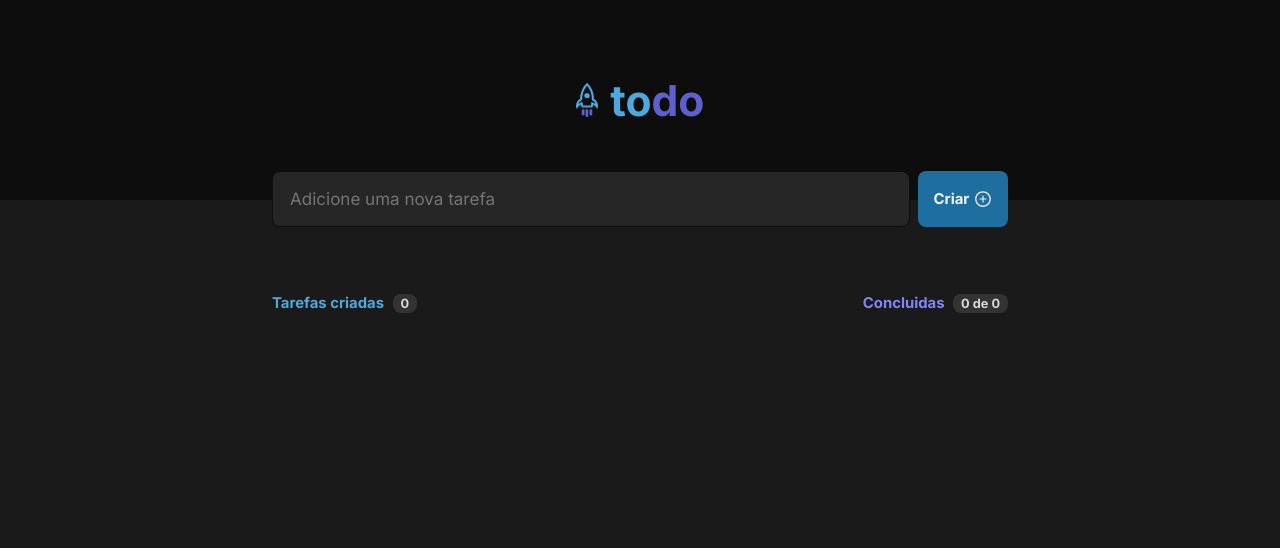
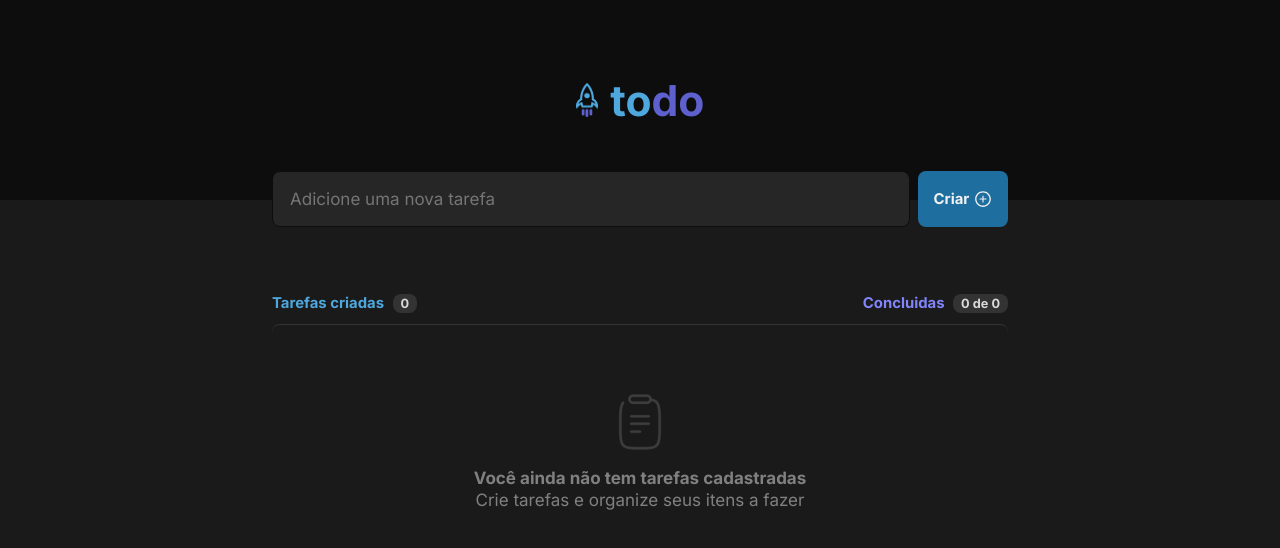
Before and after one commit to EduardoNGomes/To-Do-List, a React (Vite) app: page / in a window 1280 px wide. Shown: the top 548 px of the page. Built offline with nearby package versions, Linux system fonts and the light colour scheme.

Commit message:
Create component EmptyScreen

```diff
--- /dev/null
+++ b/src/components/EmptyScreen/EmptyScreen.module.css
@@ -0,0 +1,28 @@
+.emptyScreen {
+  width: 100%;
+  padding-top: 6.4rem;
+
+  border-top: 1px solid var(--gray-400);
+  border-radius: 8px;
+
+  display: flex;
+  flex-direction: column;
+  justify-content: center;
+  align-items: center;
+}
+
+.emptyScreen img {
+  width: 56px;
+  margin-bottom: 1.6rem;
+}
+
+.emptyScreen p {
+  color: var(--gray-300);
+  font-size: 1.6rem;
+  line-height: 22px;
+  font-weight: 700;
+}
+
+.emptyScreen p:last-child {
+  font-weight: 400;
+}
--- /dev/null
+++ b/src/components/EmptyScreen/EmptyScreen.tsx
@@ -0,0 +1,12 @@
+import style from './EmptyScreen.module.css'
+import empty from '../../assets/empty.png'
+
+export const  EmptyScreen = () => {
+  return (
+    <div className={style.emptyScreen}>
+      <img src={empty} alt="empty image" />
+      <p>Você ainda não tem tarefas cadastradas</p>
+      <p>Crie tarefas e organize seus itens a fazer</p>
+    </div>
+  )
+}
--- a/src/components/Main/Main.tsx
+++ b/src/components/Main/Main.tsx
@@ -5,6 +5,7 @@ import { TaskBox } from '../TaskBox/TaskBox'
 
 import { useEffect, useState } from 'react'
 import {v4 as uuidv4} from 'uuid';
+import { EmptyScreen } from '../EmptyScreen/EmptyScreen';
 
 
 interface TaskProps{
@@ -23,7 +24,7 @@ export const Main = () => {
       return []
     }
   })
-  const [taskDone, setTaskDone] = useState(0)
+  const [allTaskDone, setAllTaskDone] = useState(0)
 
 
   const createNewTask = (value:string) => {
@@ -53,8 +54,8 @@ export const Main = () => {
   }
 
   useEffect(()=>{
-    const task = allTask.filter(task => task.done ===true)
-    setTaskDone(task.length)
+    const taskDone = allTask.filter(task => task.done === true)
+    setAllTaskDone(taskDone.length)
   },[allTask])
 
 
@@ -71,10 +72,14 @@ export const Main = () => {
       <div className={style.content}>
         <div className={style.header}>
           <p>Tarefas criadas <span>{allTask.length}</span> </p>
-          <p>Concluidas <span>{taskDone} de {allTask.length}</span> </p>
+          <p>Concluidas <span>{allTaskDone} de {allTask.length}</span> </p>
         </div>
 
-        {allTask &&
+        {
+        allTask.length == 0 ?
+          <EmptyScreen/>
+        :
+          allTask &&
 
           allTask.map(task =>
             <TaskBox
```
Also changed, not shown: src/assets/empty.png (added).
